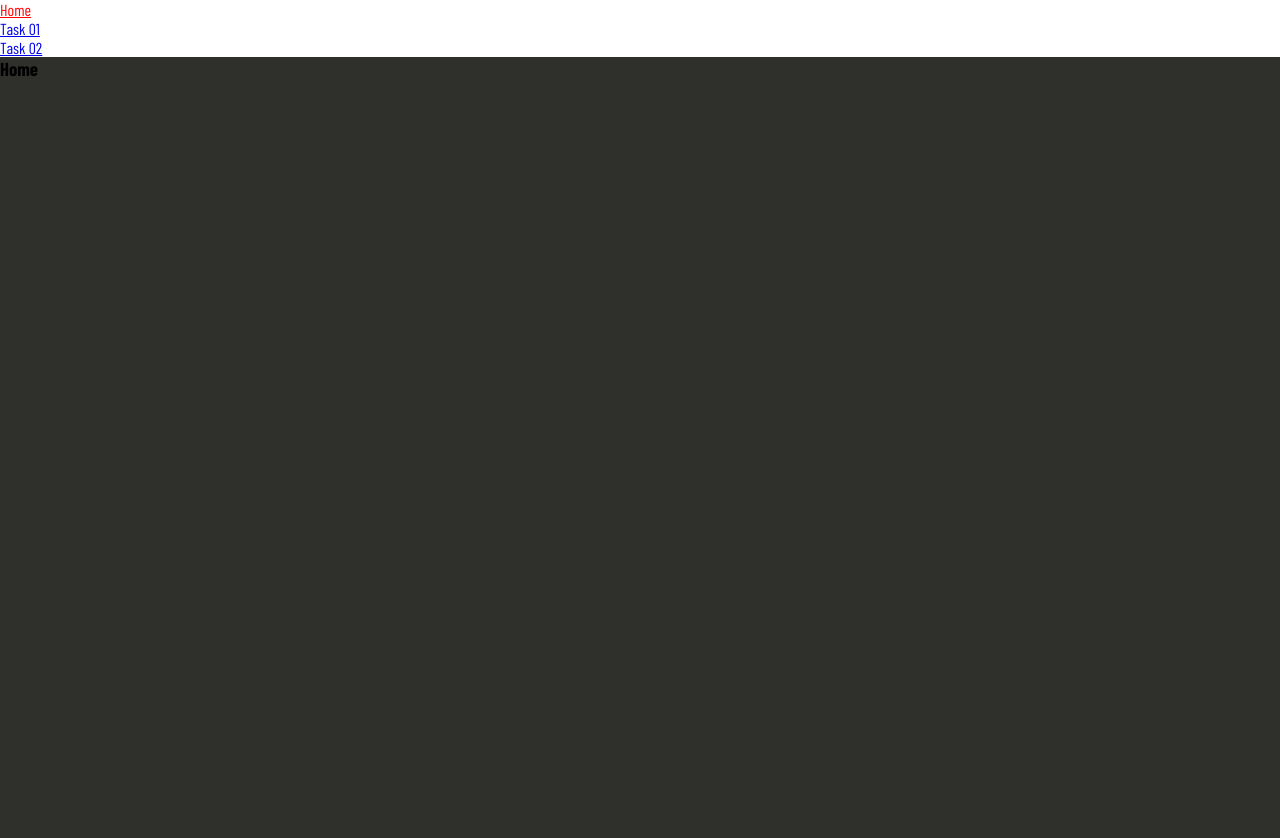
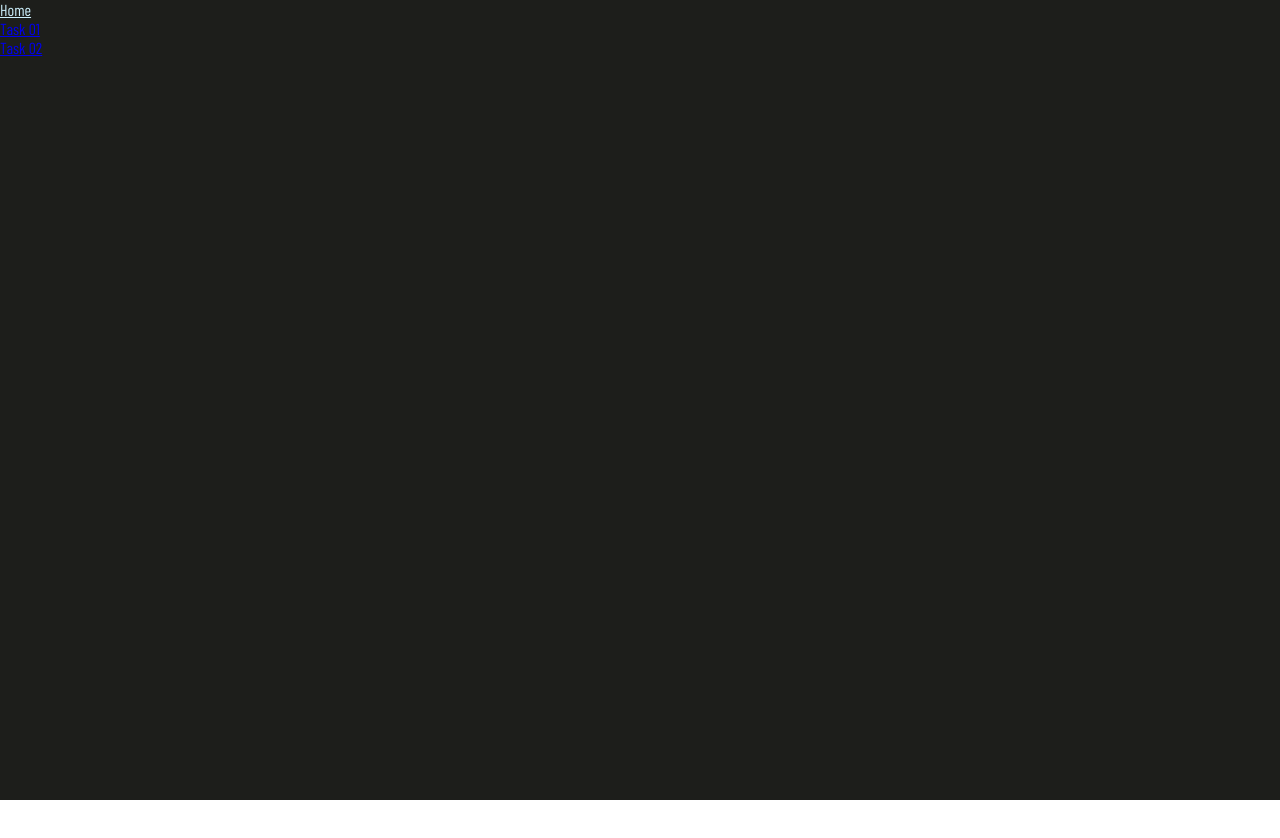
Before and after one commit to Scorpion19702022/01_REACT_VARIOUS_PROJECTS, a React (Create React App) app: page / in a window 1280 px wide. Shown: the top 838 px of the page. After the commit the page ends 800 px from the top, so only its background shows below. Built offline with nearby package versions, Linux system fonts and the light colour scheme; a web font is replaced by a local one.

Commit message:
added function to components NavBar

```diff
--- a/src/Components/NavBar/NavBar.module.css
+++ b/src/Components/NavBar/NavBar.module.css
@@ -60,6 +60,27 @@
 	width: 100%;
 }
 
+.nav_links_no_view {
+	position: fixed;
+	top: 0;
+	left: 0;
+	width: 100vw;
+	height: 100vh;
+	transform: translateX(-100%);
+	background-color: var(--color-dark07);
+}
+
+.nav_links_view {
+	position: fixed;
+	position: fixed;
+	top: 0;
+	left: 0;
+	width: 100vw;
+	height: 100vh;
+	transform: translateX(0%);
+	background-color: var(--color-dark07);
+}
+
 @media (min-width: 767.98px) {
 	.nav_btn {
 		opacity: 0;
--- a/src/Components/NavBar/NavBar.tsx
+++ b/src/Components/NavBar/NavBar.tsx
@@ -1,16 +1,22 @@
-import React from 'react'
+import React, { useState } from 'react'
 import styles from './NavBar.module.css'
 import { NavLink } from 'react-router-dom'
 
 const NavBar = () => {
+	const [navView, setNavView] = useState(false)
+
+	const handleNavView = () => {
+		setNavView(!navView)
+	}
+
 	return (
 		<nav className={styles.nav}>
-			<button className={styles.nav_btn}>
+			<button className={styles.nav_btn} onClick={handleNavView}>
 				<div className={styles.line}></div>
 				<div className={styles.line}></div>
 				<div className={styles.line}></div>
 			</button>
-			<div className={styles.nav_links}>
+			<div className={navView ? styles.nav_links_no_view : styles.nav_links_view}>
 				<ul className={styles.list_links}>
 					<NavLink to='/'>
 						<li className={styles.link}>Home</li>
--- a/src/index.css
+++ b/src/index.css
@@ -21,5 +21,5 @@ code {
 }
 
 .active {
-	color: red;
+	color: #cceffb;
 }
```
